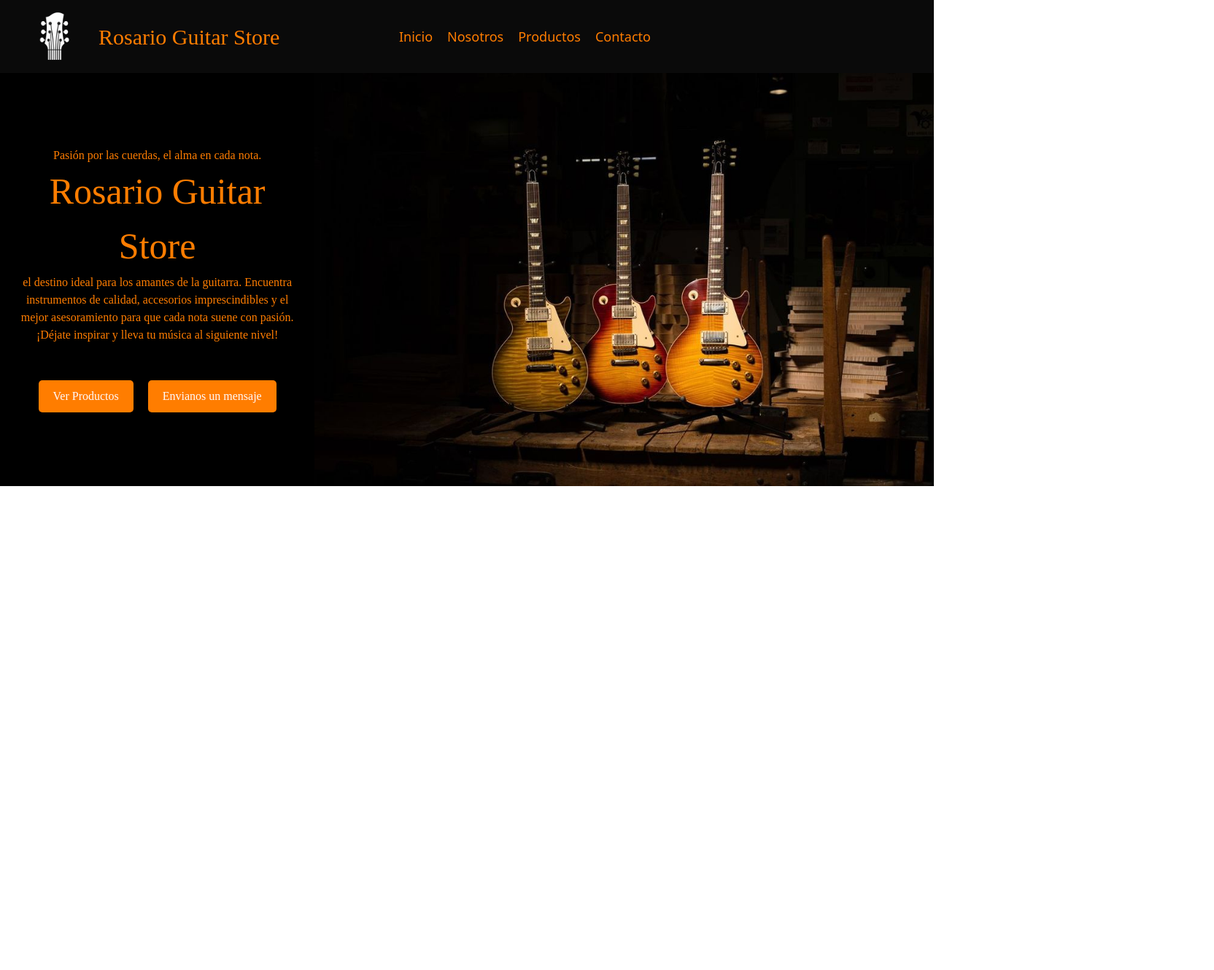
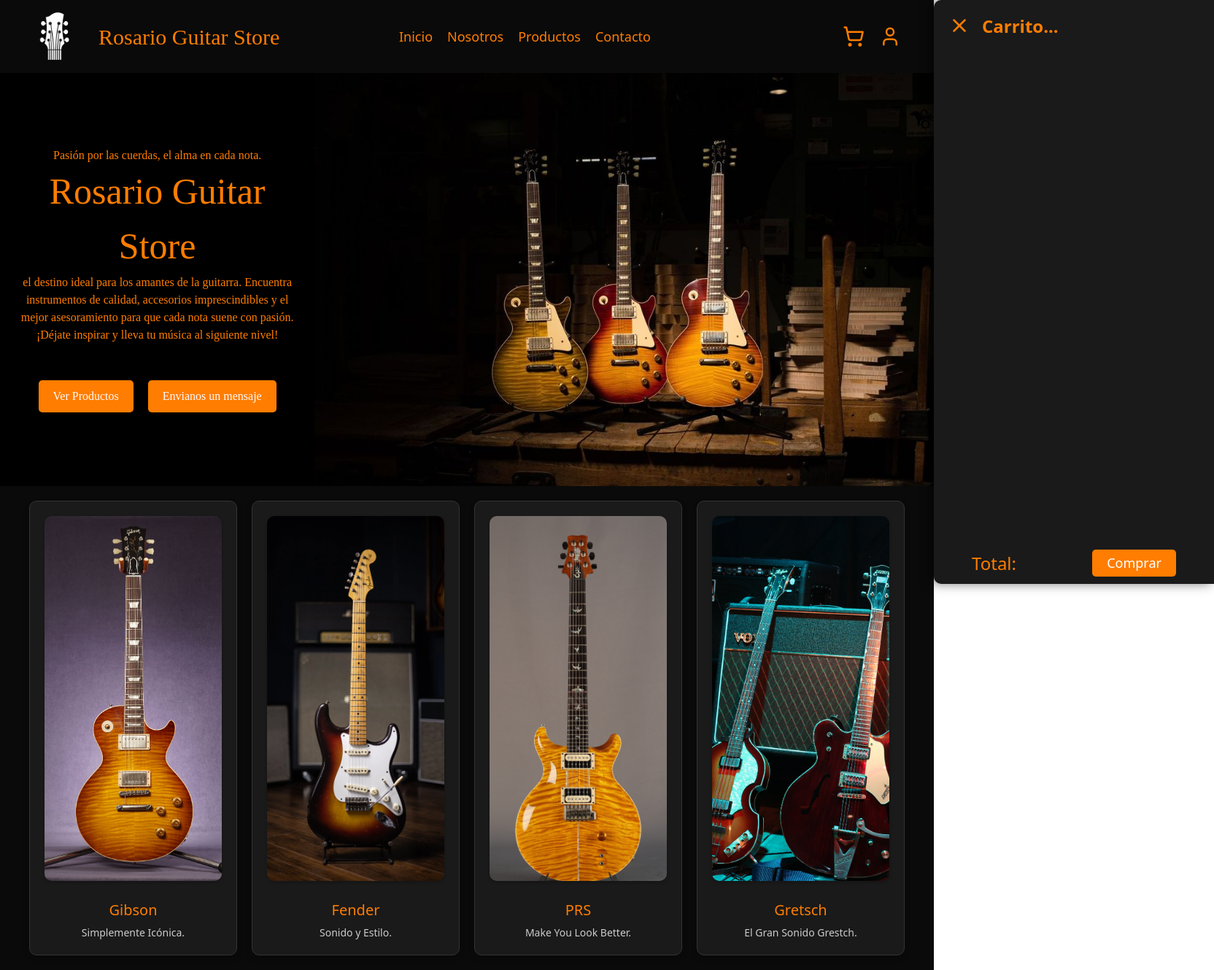
Before and after one commit to LucasOelschlager/integradorReact-nucba, a React (Vite) app: page / in a window 1280 px wide. Shown: the whole page at 73% size, 1664 px wide, since content can reach past the window. Before the commit the page ends 800 px from the top, so only its background shows below. Built offline with nearby package versions, Linux system fonts and the light colour scheme; a web font is replaced by a local one.

Commit message:
se añadio el carrito y las opciones de categorias

```diff
--- a/src/App.jsx
+++ b/src/App.jsx
@@ -1,14 +1,17 @@
 
-
-import { Navbar } from './components/Navbar/Navbar'
+import { Categorys } from './components/Categorys/Categorys'
 import { Hero } from './components/Hero/Hero'
+import { Layout } from './components/layout/layout'
 function App() {
 
 
   return (
     <>
-      <Navbar />
-      <Hero />
+      <Layout >
+        <Hero />
+        <Categorys />
+      </Layout>
+
     </>
   )
 }
--- a/src/components/Categorys/Categorys.jsx
+++ b/src/components/Categorys/Categorys.jsx
@@ -1,14 +1,18 @@
-import styledCategorys from "../Categorys/Categorys.module.css"
-import categorias from "../../data/categorys.json"
+import styledCategorys from "../Categorys/Categorys.module.css";
+import categorias from "../../data/categorys.json";
+
 export const Categorys = () => {
     return (
-        <>
-            {console.log(categorias)}
-            <div className={styledCategorys.container}>
-                <div className={styledCategorys.cardsContainer}>
-
-                </div>
-            </div>
-        </>
-    )
-}
+        <div className={`${styledCategorys.container}`}>
+            <ul className={`${styledCategorys.list}`}>
+                {categorias.map((e) => (
+                    <li key={e.id} className={`${styledCategorys.categoryItem}`}>
+                        <img src={`${e.image}`} alt={e.name} className={`${styledCategorys.categoryImg}`} />
+                        <h4>{e.name}</h4>
+                        <p>{e.description}</p>
+                    </li>
+                ))}
+            </ul>
+        </div>
+    );
+};
--- a/src/components/Categorys/Categorys.module.css
+++ b/src/components/Categorys/Categorys.module.css
@@ -0,0 +1,62 @@
+.container {
+  width: 100%;
+  display: flex;
+  justify-content: center; /* Centra horizontalmente el contenido */
+  align-items: center; /* Centra verticalmente si es necesario */
+  padding: 20px;
+  background-color: rgb(10, 10, 10); /* Fondo oscuro */
+}
+
+.list {
+  display: flex;
+  flex-wrap: wrap; /* Permite que las tarjetas se ajusten en varias filas si es necesario */
+  gap: 20px; /* Espaciado entre las tarjetas */
+  justify-content: center; /* Centra las tarjetas horizontalmente */
+  padding: 0;
+  margin: 0;
+  list-style: none; /* Elimina los estilos de lista predeterminados */
+  max-width: 1200px; /* Limita el ancho máximo del contenedor */
+}
+
+.categoryItem {
+  cursor: pointer;
+  flex: 1 1 calc(25% - 20px); /* Ocupa el 25% del ancho menos el espacio del gap */
+  display: flex;
+  flex-direction: column;
+  align-items: center;
+  background-color: #1a1a1a; /* Fondo más oscuro para las tarjetas */
+  border: 1px solid #333; /* Borde más oscuro */
+  border-radius: 10px; /* Bordes redondeados */
+  padding: 20px;
+  box-shadow: 0 4px 8px rgba(0, 0, 0, 0.2); /* Sombra más pronunciada */
+  text-align: center;
+  box-sizing: border-box; /* Incluye padding y borde en el ancho total */
+  transition: transform 0.3s ease, box-shadow 0.3s ease; /* Animación al pasar el cursor */
+}
+
+.categoryItem:hover {
+  transform: translateY(-5px); /* Efecto de elevación */
+  box-shadow: 0 8px 16px rgba(0, 0, 0, 0.3); /* Sombra más intensa al pasar el cursor */
+}
+
+.categoryImg {
+  width: 100%; /* Ocupa todo el ancho del contenedor */
+  aspect-ratio: 4 / 3; /* Mantiene una proporción de 4:3 */
+  object-fit: cover; /* Ajusta la imagen para llenar el contenedor sin deformarse */
+  border-radius: 10px; /* Bordes redondeados para la imagen */
+  margin-bottom: 15px;
+  box-shadow: 0 2px 4px rgba(0, 0, 0, 0.2); /* Sombra para la imagen */
+  height: 500px;
+}
+
+.categoryItem h4 {
+  font-size: 20px;
+  color: #ff7d00; /* Texto naranja que combina con el diseño */
+  margin: 10px 0 5px;
+}
+
+.categoryItem p {
+  font-size: 14px;
+  color: #ccc; /* Texto gris claro */
+  line-height: 1.5;
+}
--- a/src/components/Navbar/Navbar.jsx
+++ b/src/components/Navbar/Navbar.jsx
@@ -1,34 +1,127 @@
-import { List } from "../List/List"
-import { createContext, useState } from "react"
-import styledNavbar from '../Navbar/Navbar.module.css'
-import { ShoppingCart, User, Menu, X, Car } from 'lucide-react'
-import { CartComponent } from "../cartComponent/cartComponent"
-import { useContext } from "react"
-
+import { List } from "../List/List";
+import { useState } from "react";
+import styledNavbar from "../Navbar/Navbar.module.css";
+import { ShoppingCart, User, Menu, X } from "lucide-react";
 
 export const Navbar = () => {
-    const [isCartOpen, setIsCartOpen] = useState(false)
-    const [isMenuOpen, setIsMenuOpen] = useState(false)
-    const navContext = createContext()
+    const [isCartOpen, setIsCartOpen] = useState(false); // Estado para el carrito
+    const [isMenuOpen, setIsMenuOpen] = useState(false); // Estado para el menú
 
     return (
-        <>
-            <navContext.Provider >
         <header className={`${styledNavbar.header}`}>
-                    <div className="flex items-center w-[40%] z-20">
-                        <img src="./src/assets/navbar/logoNavbar.png" alt="" className="size-25" />
+            <div className="flex items-center w-[40%]">
+                <img
+                    src="./src/assets/navbar/logoNavbar.png"
+                    alt=""
+                    className="size-25"
+                />
                 <h1 className={`${styledNavbar.title}`}>Rosario Guitar Store</h1>
             </div>
+
             <nav className={`${styledNavbar.navbar}`}>
                 <List className={`${styledNavbar.list}`}>
-                            <li className={`${styledNavbar.navbar_link}`}><a href="">Inicio</a></li>
-                            <li className={`${styledNavbar.navbar_link}`}><a href="">Nosotros</a></li>
-                            <li className={`${styledNavbar.navbar_link}`}><a href="">Productos</a></li>
-                            <li className={`${styledNavbar.navbar_link}`}><a href="">Contacto</a></li>
+                    <li className={`${styledNavbar.navbar_link}`}>
+                        <a href="">Inicio</a>
+                    </li>
+                    <li className={`${styledNavbar.navbar_link}`}>
+                        <a href="">Nosotros</a>
+                    </li>
+                    <li className={`${styledNavbar.navbar_link}`}>
+                        <a href="">Productos</a>
+                    </li>
+                    <li className={`${styledNavbar.navbar_link}`}>
+                        <a href="">Contacto</a>
+                    </li>
                 </List>
+                <div className="flex justify-between items-center gap-5">
+                    <button type="button">
+                        {/* BOTON PARA ABRIR EL CARRITO*/}
+                        <ShoppingCart
+                            color="#FF7D00"
+                            size={30}
+                            className="cursor-pointer"
+
+                            onClick={() => setIsCartOpen(!isCartOpen)}
+                        />
+                    </button>
+                    <button type="button">
+                        <User color="#FF7D00" size={30} className="cursor-pointer" />
+                    </button>
+                </div>
             </nav>
-                </header >
-            </navContext.Provider>
-        </>
-    )
+
+            {/* Menú Responsive */}
+            <nav
+                className={
+                    isMenuOpen
+                        ? `${styledNavbar.navbarResAct}`
+                        : `${styledNavbar.navbarRes}`
                 }
+            >
+                <List className="flex">
+                    <li className={`${styledNavbar.navbar_link}`}>
+                        <a href="">Inicio</a>
+                    </li>
+                    <li className={`${styledNavbar.navbar_link}`}>
+                        <a href="">Nosotros</a>
+                    </li>
+                    <li className={`${styledNavbar.navbar_link}`}>
+                        <a href="">Productos</a>
+                    </li>
+                    <li className={`${styledNavbar.navbar_link}`}>
+                        <a href="">Contacto</a>
+                    </li>
+                </List>
+                <div className="flex justify-between items-center gap-5">
+                    <button type="button">
+                        <ShoppingCart
+                            color="#FF7D00"
+                            size={30}
+                            className="cursor-pointer"
+                            onClick={() => {
+                                setIsCartOpen(!isCartOpen);
+                                setIsMenuOpen(!isMenuOpen);
+                            }}
+                        />
+                    </button>
+                    <button type="button">
+                        <User color="#FF7D00" size={30} className="cursor-pointer" />
+                    </button>
+                </div>
+            </nav>
+
+            {/* Botón para abrir/cerrar el menú */}
+            <Menu
+                className={`${styledNavbar.menu}`}
+                color="#FF7D00"
+                onClick={() => setIsMenuOpen(!isMenuOpen)}
+            />
+
+            {/* Carrito */}
+            <div
+                className={
+                    isCartOpen == true
+                        ? `${styledNavbar.cartActive}`
+                        : `${styledNavbar.cart} `
+                }
+            >
+                <div className="flex gap-4 cursor-pointer">
+                    {/*BOTON PARA CERRAR EL CARRITO */}
+                    <X
+                        color="#FF7D00"
+                        className="cursor-pointer"
+                        size={30}
+                        onClick={() => setIsCartOpen(!isCartOpen)}
+                    />
+                    <h2 className="text-2xl text-[#FF7D00]">Carrito...</h2>
+                </div>
+                <List></List>
+                <div className="absolute bottom-[10px] flex items-center justify-around w-[100%] right-0">
+                    <h4 className="text-2xl text-[#FF7D00]">Total:</h4>
+                    <button className={`${styledNavbar.buttonCart}`}>Comprar</button>
+                </div>
+            </div>
+        </header>
+
+    );
+};
--- a/src/components/Navbar/Navbar.module.css
+++ b/src/components/Navbar/Navbar.module.css
@@ -13,6 +13,10 @@
   display: none;
 }
 
+.navbarRes {
+  display: none;
+}
+
 .navbar {
   display: flex;
   justify-content: space-between;
@@ -22,10 +26,6 @@
   ul {
     display: flex;
   }
-}
-
-.list {
-  display: flex;
 }
 
 .navbar_link {
@@ -52,24 +52,95 @@
   cursor: pointer;
   border-radius: 5px;
 }
+.cart {
+  display: block;
+  width: 30%;
+  background-color: #1a1a1a;
+  height: 100%;
+  position: absolute;
+  right: 0;
+  top: 0;
+  padding: 20px;
+  flex-direction: column;
+  justify-content: space-between;
+  box-shadow: -5px 0 15px rgba(0, 0, 0, 0.5);
+  border-radius: 10px 0 0 10px;
+  transform: translateX(100%);
+  transition: transform 0.4s cubic-bezier(0.25, 0.8, 0.25, 1);
+}
 
+.cartActive {
+  width: 30%;
+  background-color: #1a1a1a; /* Color de fondo más suave */
+  height: 100%;
+  position: absolute;
+  right: 0;
+  top: 0;
+  padding: 20px;
+  display: flex;
+  flex-direction: column;
+  justify-content: space-between;
+  box-shadow: -5px 0 15px rgba(0, 0, 0, 0.5);
+  border-radius: 10px 0 0 10px;
+  transform: translateX(0);
+  transition: transform 0.4s cubic-bezier(0.25, 0.8, 0.25, 1);
+}
+
+.cart h2 {
+  color: #ff7d00; /* Color del texto */
+  font-size: 24px;
+  font-weight: bold;
+  margin-bottom: 20px;
+}
+
+.buttonCart {
+  background-color: #ff7d00;
+  color: white;
+  border: none;
+  padding: 5px 20px;
+  font-size: 18px;
+  cursor: pointer;
+  border-radius: 5px;
+  transition: background-color 0.3s ease, transform 0.3s ease;
+}
+
+.buttonCart:hover {
+  background-color: #e06b00;
+  transform: scale(1.05);
+}
 @media (max-width: 1240px) {
   .navbar {
     display: none;
+  }
+
+  .navbarRes {
+    display: flex;
     flex-direction: column;
     justify-content: space-evenly;
+    align-items: center;
     position: absolute;
-    width: 45vw;
-    height: 65vh;
-    gap: 20px;
     left: 0;
-    top: 0;
+    top: 100px;
+    width: 300px;
     background-color: rgb(10, 10, 10);
+    height: 55vh;
+    transform: translateX(-100%);
+    transition: transform 0.3s ease-in-out;
   }
 
-  .navbar ul {
+  .navbarResAct {
     display: flex;
     flex-direction: column;
+    justify-content: space-evenly;
+    align-items: center;
+    position: absolute;
+    left: 0;
+    top: 100px;
+    width: 300px;
+    background-color: rgb(10, 10, 10);
+    height: 55vh;
+    transform: translateX(0);
+    transition: transform 0.3s ease-in-out;
   }
 
   .menu {
--- /dev/null
+++ b/src/components/layout/layout.jsx
@@ -0,0 +1,11 @@
+
+import { Navbar } from "../Navbar/Navbar";
+export const Layout = ({ children }) => {
+    return (
+        <>
+            <Navbar />
+            {children}
+
+        </>
+    )
+}
--- a/src/data/categorys.json
+++ b/src/data/categorys.json
@@ -1,5 +1,4 @@
-{
-    "categorys": [
+[
     {
         "id": 1,
         "name": "Gibson",
@@ -13,20 +12,15 @@
         "image": "./src/data/img/fenderCategory.webp"
     },
     {
-        },
-        {
         "id": 3,
         "name": "PRS",
         "description": "Make You Look Better.",
         "image": "./src/data/img/prsCategory.jpg"
     },
     {
-        },
-        {
         "id": 4,
         "name": "Gretsch",
         "description": "El Gran Sonido Grestch.",
-        "image": "./src/data/img/gretschCategory.jpg"
+        "image": "./src/data/img/grestchCategory.jpg"
     }
 ]
-}
```
Also changed, not shown: src/components/cartComponent/cartComponent.jsx (deleted, +0 -15 lines), src/components/cartComponent/cartComponent.module.css (deleted, +0 -8 lines), src/components/cartComponent/menuComponent.jsx (deleted, +0 -15 lines), src/data/img/grestchCategory.jpg. Lines whose indentation alone changed are shown as unchanged.
